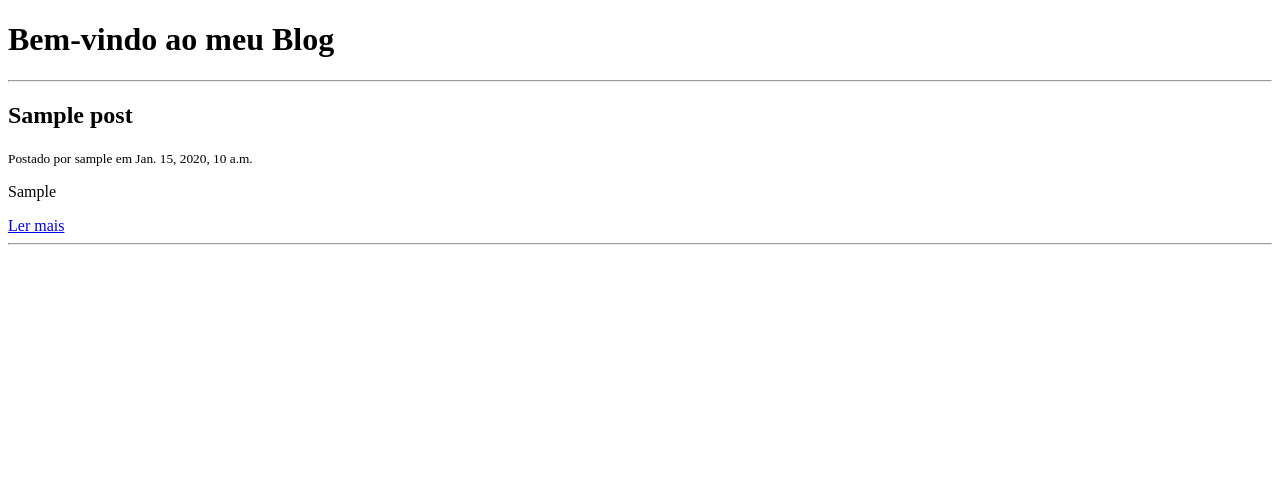
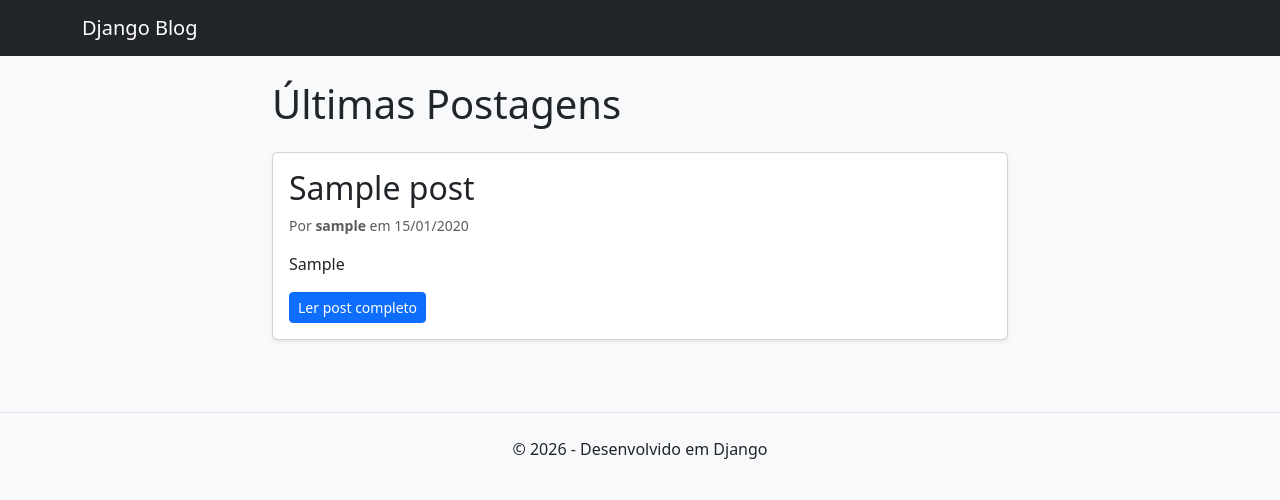
Before and after one commit to AlanBispo/django-simple-blog, a Django app: page / in a window 1280 px wide. Shown: the top 500 px of the page. Run offline with Django 5.2, Linux system fonts and the light colour scheme; tables that the repository leaves empty hold one stand-in row (values such as "Sample post").

Commit message:
feat: estiliza a tela principal do blog

```diff
--- /dev/null
+++ b/blog/templates/blog/base.html
@@ -0,0 +1,28 @@
+<!DOCTYPE html>
+<html lang="pt-br">
+<head>
+    <meta charset="UTF-8">
+    <meta name="viewport" content="width=device-width, initial-scale=1.0">
+    <title>{% block title %}Meu Blog{% endblock %}</title>
+    <link href="https://cdn.jsdelivr.net/npm/bootstrap@5.3.0/dist/css/bootstrap.min.css" rel="stylesheet">
+</head>
+<body class="bg-light">
+
+    <nav class="navbar navbar-dark bg-dark mb-4">
+        <div class="container">
+            <a class="navbar-brand" href="{% url 'home' %}">Django Blog</a>
+        </div>
+    </nav>
+
+    <main class="container">
+        {% block content %}
+        {% endblock %}
+    </main>
+
+    <footer class="text-center py-4 mt-5 border-top">
+        <p>&copy; 2026 - Desenvolvido em Django</p>
+    </footer>
+
+    <script src="https://cdn.jsdelivr.net/npm/bootstrap@5.3.0/dist/js/bootstrap.bundle.min.js"></script>
+</body>
+</html>
--- a/blog/templates/blog/home.html
+++ b/blog/templates/blog/home.html
@@ -1,23 +1,26 @@
-<!DOCTYPE html>
-<html lang="pt-br">
-<head>
-    <meta charset="UTF-8">
-    <title>Meu Blog Django</title>
-</head>
-<body>
-    <h1>Bem-vindo ao meu Blog</h1>
-    <hr>
+{% extends 'blog/base.html' %}
 
-    {% for post in posts %}
-        <article>
-            <h2>{{ post.titulo }}</h2>
-            <small>Postado por {{ post.autor }} em {{ post.criado_em }}</small>
-            <p>{{ post.conteudo|truncatechars:100 }}</p>
-            <a href="#">Ler mais</a>
-        </article>
-        <hr>
-    {% empty %}
-        <p>Ainda não existem postagens.</p>
-    {% endfor %}
-</body>
-</html>
+{% block title %}Início | Meu Blog{% endblock %}
+
+{% block content %}
+    <div class="row">
+        <div class="col-md-8 offset-md-2">
+            <h1 class="mb-4">Últimas Postagens</h1>
+
+            {% for post in posts %}
+                <div class="card mb-4 shadow-sm">
+                    <div class="card-body">
+                        <h2 class="card-title">{{ post.titulo }}</h2>
+                        <p class="text-muted small">
+                            Por <strong>{{ post.autor }}</strong> em {{ post.criado_em|date:"d/m/Y" }}
+                        </p>
+                        <p class="card-text">{{ post.conteudo|truncatechars:150 }}</p>
+                        <a href="#" class="btn btn-primary btn-sm">Ler post completo</a>
+                    </div>
+                </div>
+            {% empty %}
+                <div class="alert alert-info">Nenhum post encontrado.</div>
+            {% endfor %}
+        </div>
+    </div>
+{% endblock %}
```
